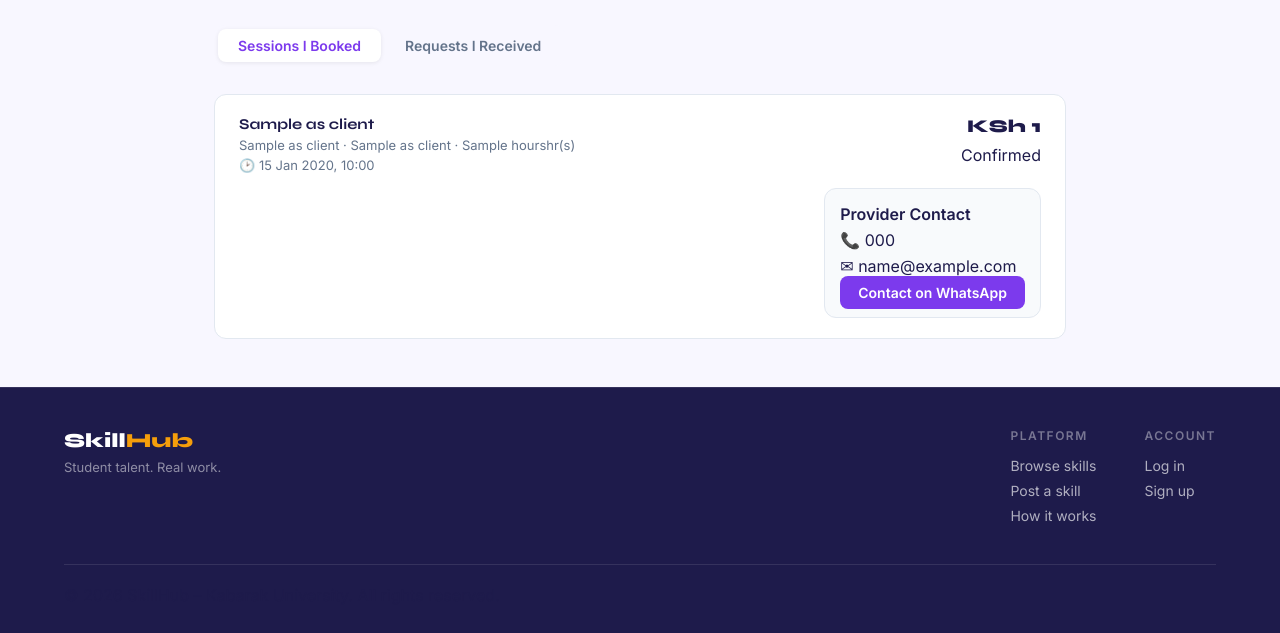
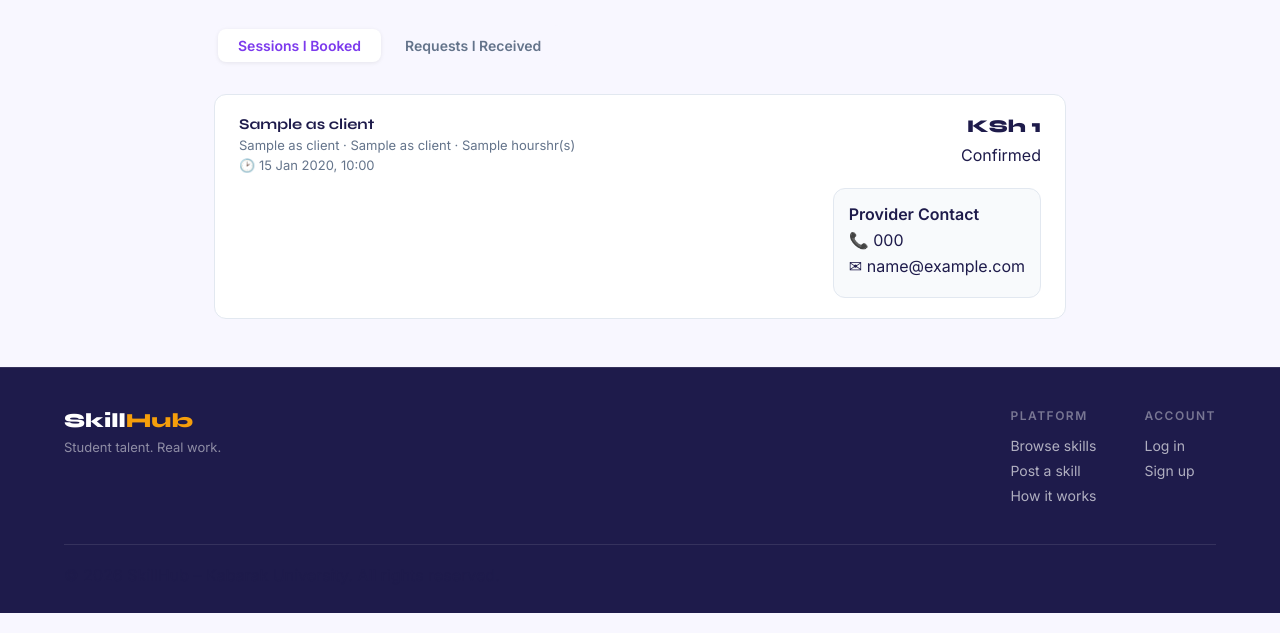
Before and after one commit to bethwelndemo/SkillHub, a Python web app: template templates/my_bookings.html in a window 1280 px wide. Shown: the part 179-812 px from the top of the page. Run offline with Jinja, Linux system fonts and the light colour scheme; the template is opened without the code that fills it: most values are stand-ins (such as "Sample title", 1, 10 or a date in 2020).

Commit message:
Remove contact feature

```diff
--- a/templates/my_bookings.html
+++ b/templates/my_bookings.html
@@ -53,14 +53,7 @@
                   ✉ {{ b.email }}
               </p>
 
-              <a
-                  href="https://wa.me/254{{ b.phone[1:] }}?text=Hi {{ b.provider_name }}, I booked your {{ b.skill_title }} service on SkillHub."
-                  target="_blank"
-                  class="btn btn-primary btn-sm">
 
-                  Contact on WhatsApp
-
-              </a>
 
           </div>
           {% endif %}
```
